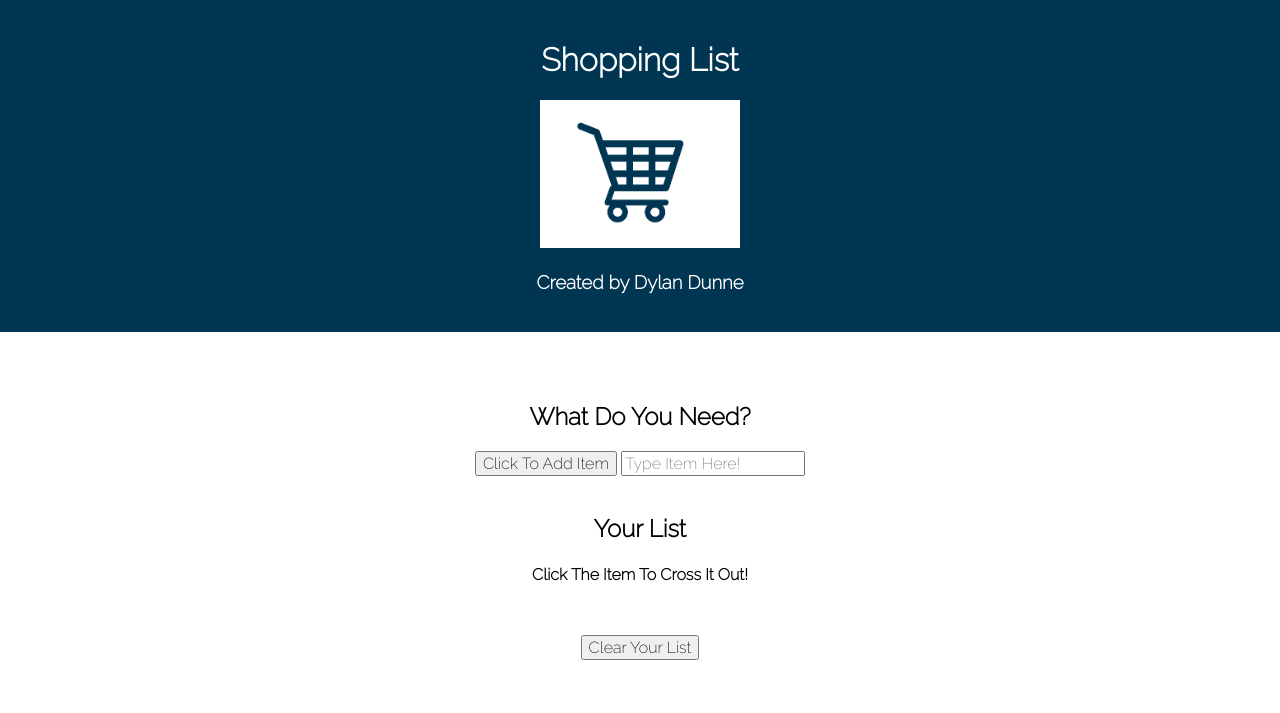
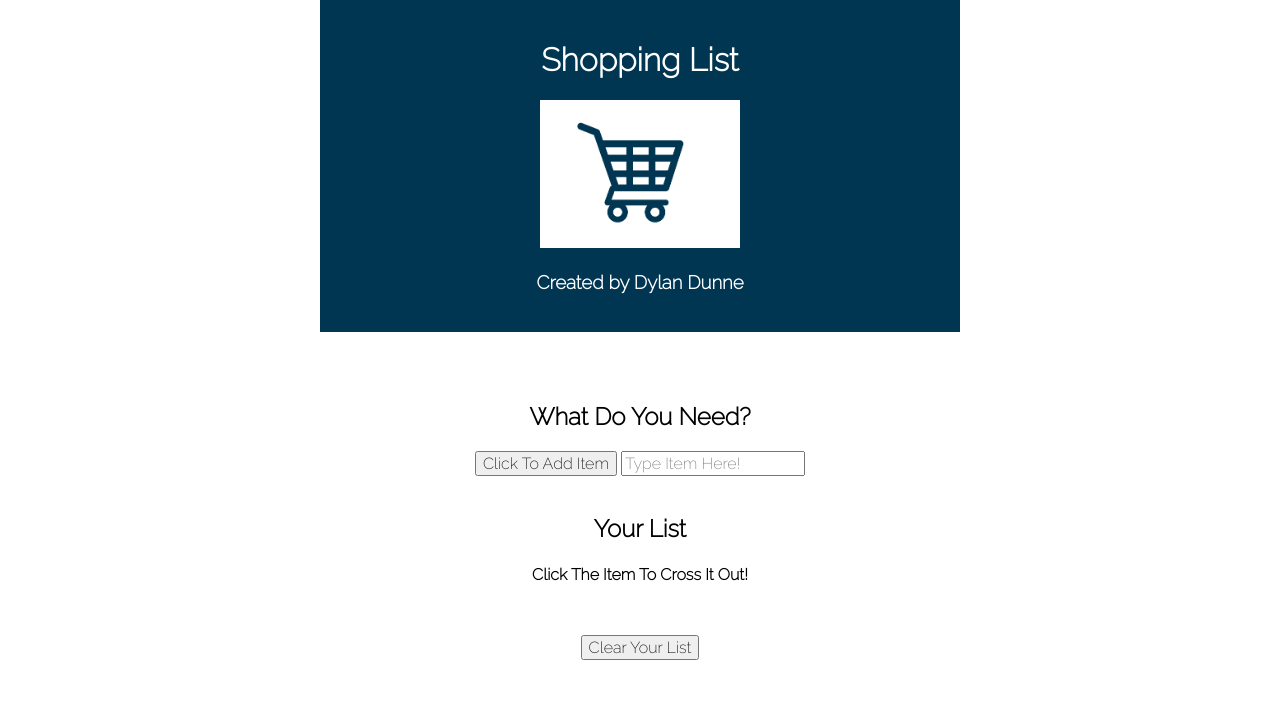
Before and after one commit to DefinitionOfDunne/shopping-list, a plain HTML site: page index.html in a window 1280 px wide. Drawn offline with nearby package versions, Linux system fonts and the light colour scheme.

Commit message:
update style.css

```diff
--- a/css/style.css
+++ b/css/style.css
@@ -7,15 +7,19 @@ body {
 }
 
 header {
-	text-align: center;
-	color:white;
-	background-color: #003652;
+    position: relative;
+    text-align: center;
+    width: 50%;
+    margin: 0 auto;
+    color: white;
+    background-color: #003652;
 }
 .container {
-	width: 1000px;
-	margin: auto;
-	padding-top: 20px;
-	padding-bottom: 20px;
+    width: 40%;
+    margin: auto;
+    padding-top: 20px;
+    padding-bottom: 20px;
+    position: relative;
 }
 
 .logo img {
```
